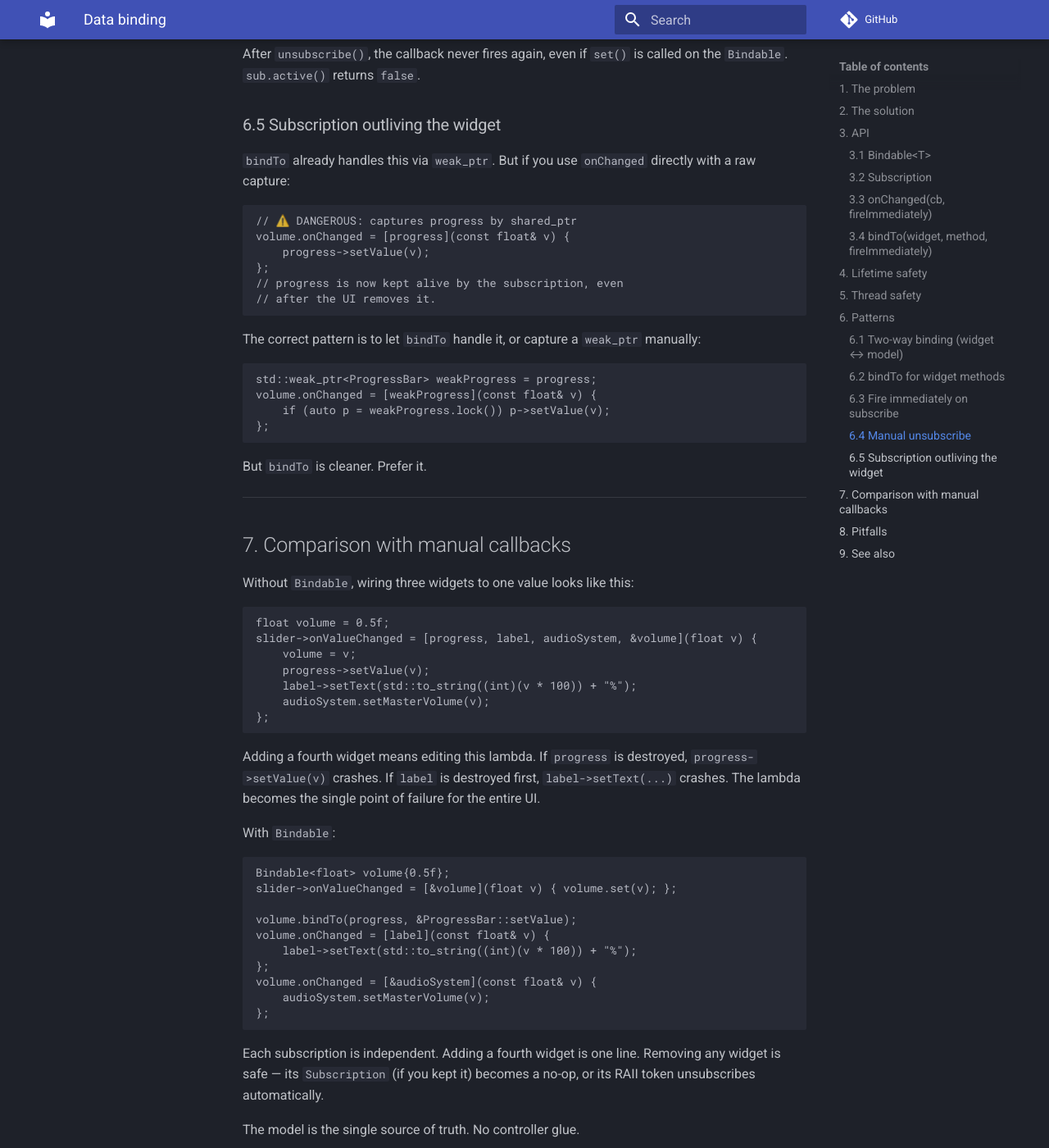
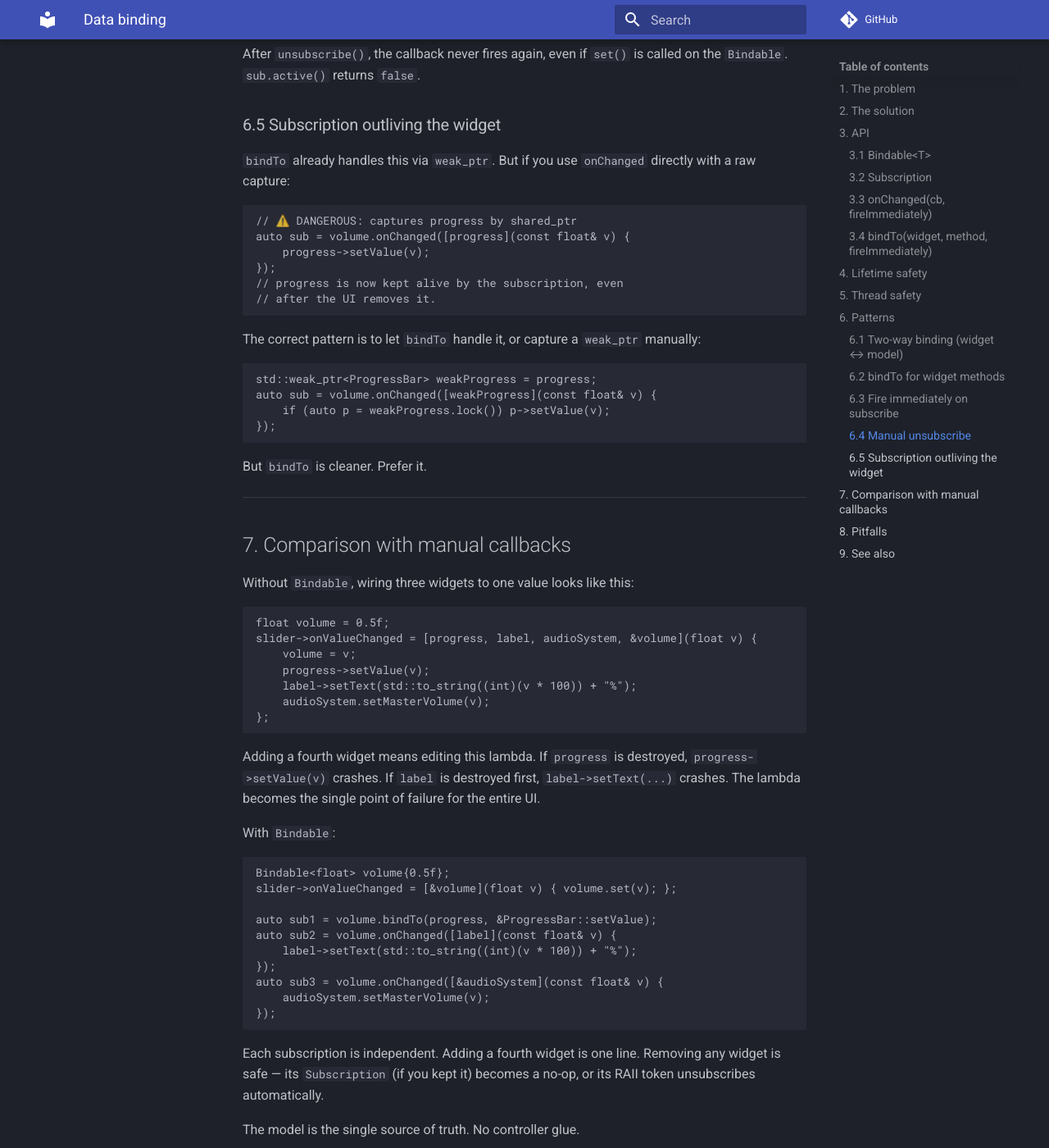
Before and after one commit to zLouis043/ZenitUI, an MkDocs documentation site: the page built from docs/user/11-bindable.md, in a window 1280 px wide and 1400 px high, scrolled down 6432 px. Shown: the whole window at 82% size. Built offline with MkDocs 1.6.1 and Material for MkDocs 9.7.7, drawn with Linux system fonts in a browser that asks for light colours; comment, search, counter and statistics services are not loaded; some of the changed text lies outside the part shown.

Commit message:
Fix Bindable snippets in docs

```diff
--- a/docs/user/11-bindable.md
+++ b/docs/user/11-bindable.md
@@ -269,10 +269,10 @@ Bindable<float> volume{0.5f};
 slider->onValueChanged = [&volume](float v) { volume.set(v); };
 
 // Widgets that display the model
-volume.onChanged = [progress](const float& v) { progress->setValue(v); };
-volume.onChanged = [label](const float& v) {
+auto sub1 = volume.onChanged([progress](const float& v) { progress->setValue(v); });
+auto sub2 = volume.onChanged([label](const float& v) {
     label->setText(std::to_string((int)(v * 100)) + "%");
-};
+});
 ~~~
 
 No flags, no "am I echoing my own update?" checks. `Bindable::set`
@@ -286,12 +286,12 @@ wrapper lambda:
 
 ~~~cpp
 // Instead of this:
-volume.onChanged = [progress](const float& v) {
+auto sub = volume.onChanged([progress](const float& v) {
     progress->setValue(v);
-};
+});
 
 // Write this:
-volume.bindTo(progress, &ProgressBar::setValue);
+auto sub = volume.bindTo(progress, &ProgressBar::setValue);
 ~~~
 
 `bindTo` also handles lifetime: if `progress` is destroyed, the
@@ -330,9 +330,9 @@ is called on the `Bindable`. `sub.active()` returns `false`.
 
 ~~~cpp
 // ⚠️ DANGEROUS: captures progress by shared_ptr
-volume.onChanged = [progress](const float& v) {
+auto sub = volume.onChanged([progress](const float& v) {
     progress->setValue(v);
-};
+});
 // progress is now kept alive by the subscription, even
 // after the UI removes it.
 ~~~
@@ -342,9 +342,9 @@ The correct pattern is to let `bindTo` handle it, or capture a
 
 ~~~cpp
 std::weak_ptr<ProgressBar> weakProgress = progress;
-volume.onChanged = [weakProgress](const float& v) {
+auto sub = volume.onChanged([weakProgress](const float& v) {
     if (auto p = weakProgress.lock()) p->setValue(v);
-};
+});
 ~~~
 
 But `bindTo` is cleaner. Prefer it.
@@ -376,13 +376,13 @@ With `Bindable`:
 Bindable<float> volume{0.5f};
 slider->onValueChanged = [&volume](float v) { volume.set(v); };
 
-volume.bindTo(progress, &ProgressBar::setValue);
-volume.onChanged = [label](const float& v) {
+auto sub1 = volume.bindTo(progress, &ProgressBar::setValue);
+auto sub2 = volume.onChanged([label](const float& v) {
     label->setText(std::to_string((int)(v * 100)) + "%");
-};
-volume.onChanged = [&audioSystem](const float& v) {
+});
+auto sub3 = volume.onChanged([&audioSystem](const float& v) {
     audioSystem.setMasterVolume(v);
-};
+});
 ~~~
 
 Each subscription is independent. Adding a fourth widget is one line.
```
Also changed, not shown: docs/CHEATSHEET.md (+3 -5 lines).
